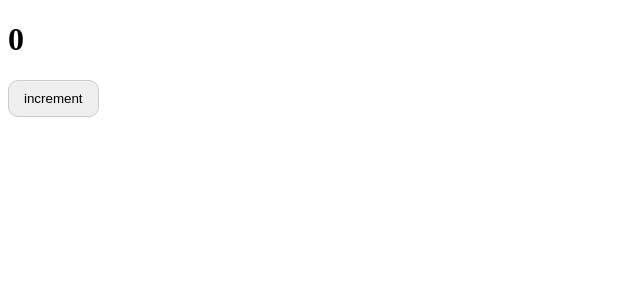
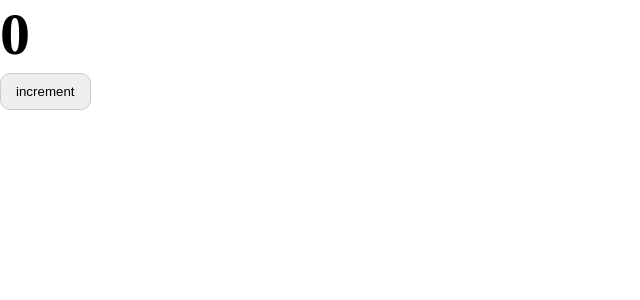
Before and after one commit to DimagioS/React-ContentPlatform, a React app: page / in a window 1280 px wide. Shown: the top 300 px of the page, without its empty margins (0-640 px from the left). Built offline with nearby package versions, Linux system fonts and the light colour scheme.

Commit message:
Add SCSS module support

```diff
--- a/package.json
+++ b/package.json
@@ -27,6 +27,7 @@
     "@types/webpack-dev-server": "^4.7.2",
     "css-loader": "^6.6.0",
     "html-webpack-plugin": "^5.5.0",
+    "mini-css-extract-plugin": "^2.7.6",
     "sass": "^1.49.9",
     "sass-loader": "^12.6.0",
     "style-loader": "^3.3.1",
--- /dev/null
+++ b/src/App.tsx
@@ -0,0 +1,12 @@
+import Counter from "./components/Counter"
+import './index.scss'
+
+const App = () => {
+  return (
+    <div className="app">
+      <Counter />
+    </div>
+  )
+}
+
+export default App;
--- a/src/components/Counter.scss
+++ b/src/components/Counter.module.scss
@@ -1,4 +1,4 @@
-button {
+.btn {
   cursor: pointer;
   border: 1px solid #ccc;
   border-radius: 10px;
--- a/src/components/Counter.tsx
+++ b/src/components/Counter.tsx
@@ -1,5 +1,5 @@
 import { useState } from "react"
-import './Counter.scss'
+import styles from './Counter.module.scss'
 
 function Counter() {
   const [count, setCount] = useState(0);
@@ -11,7 +11,7 @@
   return(
     <div>
       <h1>{count}</h1>
-      <button onClick={increment}>increment</button>
+      <button className={styles.btn} onClick={increment}>increment</button>
     </div>
   )
 }
--- /dev/null
+++ b/src/index.scss
@@ -0,0 +1,9 @@
+* {
+  margin: 0;
+  padding: 0;
+  box-sizing: border-box;
+}
+
+.app {
+  font-size: 30px;
+}
--- a/src/index.tsx
+++ b/src/index.tsx
@@ -1,7 +1,7 @@
 import { render } from "react-dom";
-import Counter from "./components/Counter";
+import App from "./App";
 
 render(
-  <div><Counter/></div>,
+  <App />,
   document.querySelector('.root')
 )
--- a/webpack.config.ts
+++ b/webpack.config.ts
@@ -11,7 +11,7 @@
     }
 
     const mode: BuildMode = env.mode || 'development';
-    const port = env.port || 3000;
+    const port: number = env.port || 3000;
 
     const isDev: boolean = mode === 'development';
 
```
Also changed, not shown: src/global.d.ts (added, +7 -0 lines), 4 other files (tests, documents, lock files or other folders).
